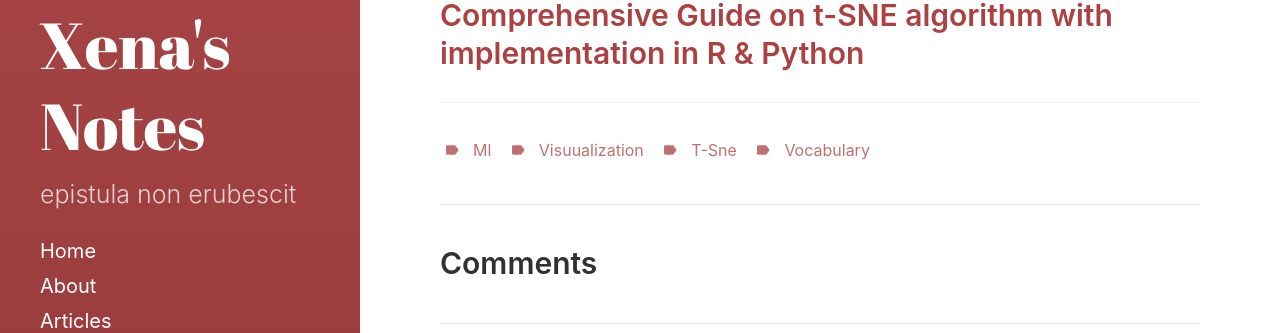
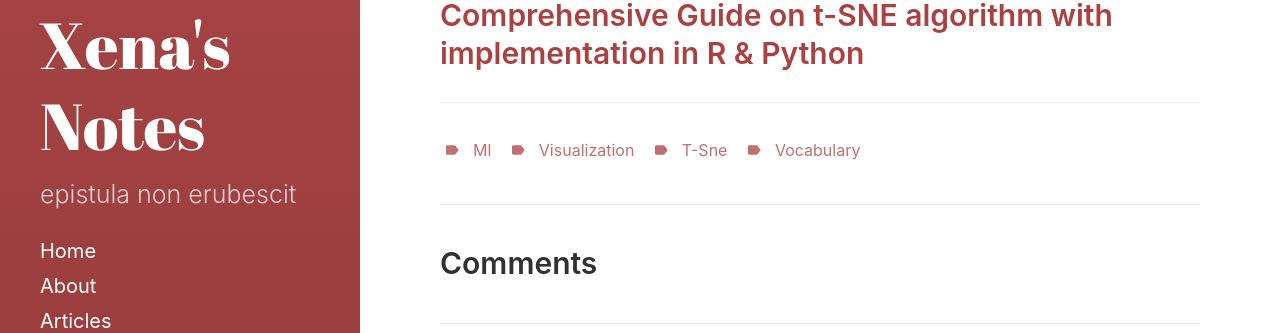
Before and after one commit to xenakas/gitpage, a Jekyll site: the page built from _posts/2018-10-13-tsne.md, in a window 1280 px wide. Shown: the part 893-1226 px from the top of the page. Built offline with Jekyll 4.4.1, drawn with Linux system fonts in a browser that asks for light colours.

Commit message:
Update 2018-10-13-tsne.md

```diff
--- a/_posts/2018-10-13-tsne.md
+++ b/_posts/2018-10-13-tsne.md
@@ -6,7 +6,7 @@ categories:
   - ML
 tags:
   - ml
-  - visuualization
+  - visualization
   - t-sne
   - vocabulary
 ---
```
